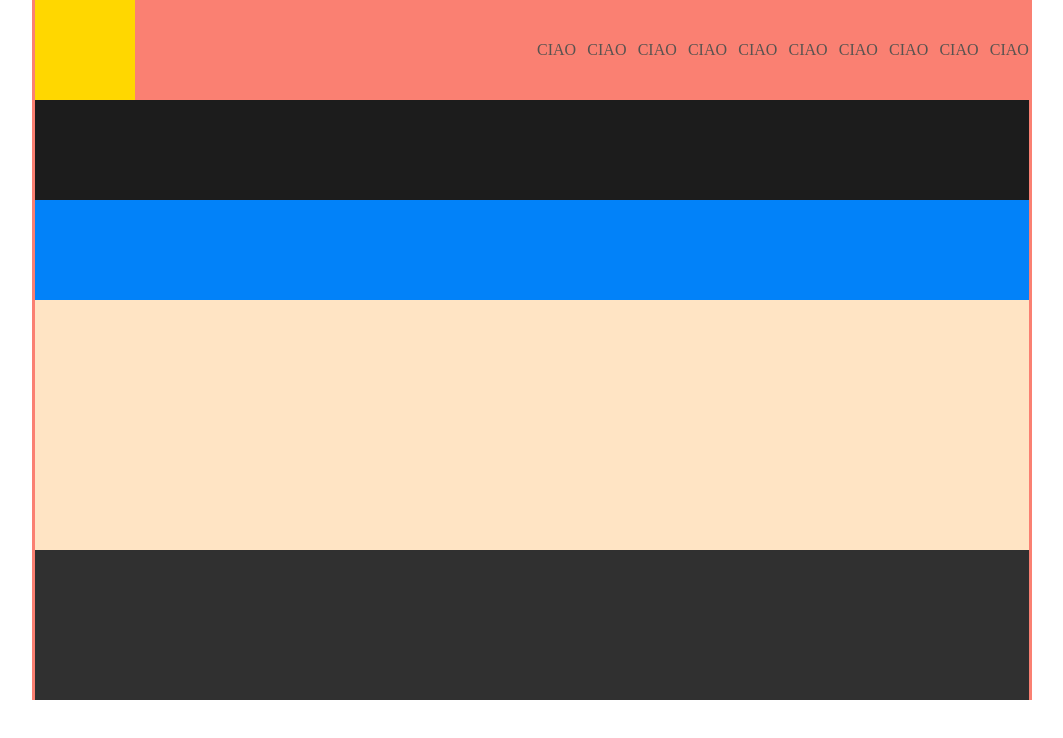
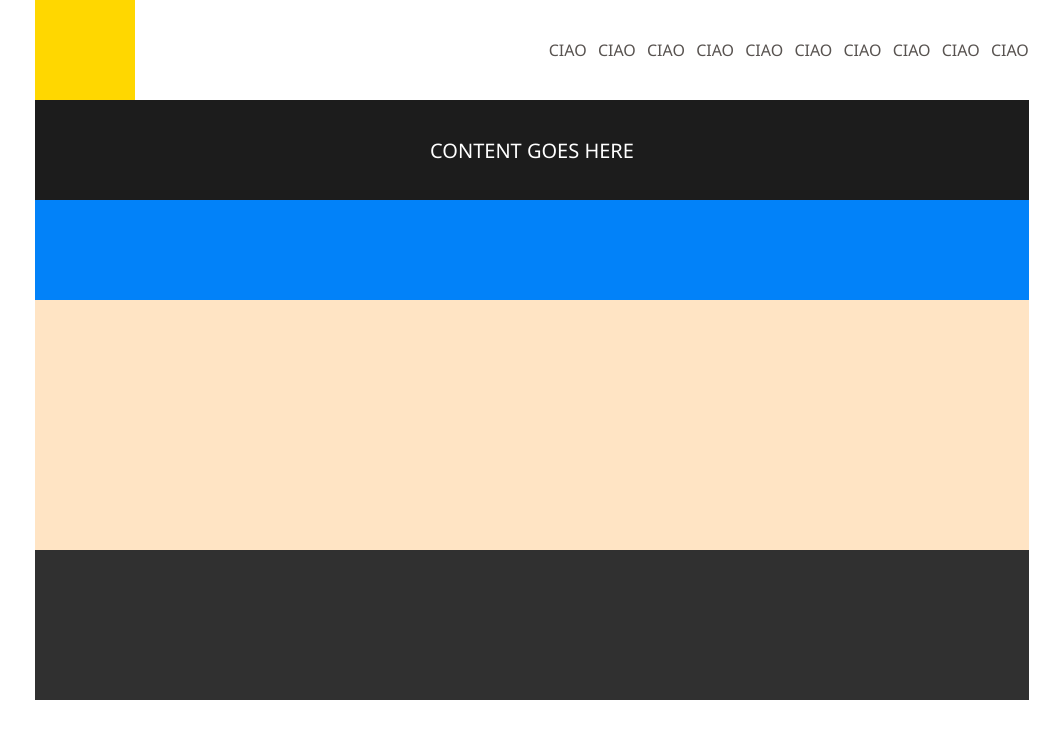
Before and after one commit to Domenic0Ferrari/vite-comics, a Vue app: page / in a window 1280 px wide. Shown: the top 738 px of the page, without its empty margins (108-1171 px from the left). Built offline with nearby package versions, Linux system fonts and the light colour scheme.

Commit message:
add "main-top"

```diff
--- a/src/assets/style/general.scss
+++ b/src/assets/style/general.scss
@@ -1,2 +1 @@
 @use './partials/reset';
-@use './partials/container'
--- a/src/assets/style/partials/_container.scss
+++ b/src/assets/style/partials/_container.scss
@@ -2,5 +2,4 @@
     max-width: 1000px;
     padding-inline: 0.2rem;
     margin-inline: auto;
-    background-color: salmon;
 }
--- a/src/assets/style/partials/_reset.scss
+++ b/src/assets/style/partials/_reset.scss
@@ -2,4 +2,18 @@
     margin: 0;
     padding: 0;
     box-sizing: border-box;
+    font-family: 'Segoe UI', Tahoma, Geneva, Verdana, sans-serif;
 }
+
+ul {
+    list-style: none;
+}
+
+a {
+    text-decoration: none;
+}
+
+span {
+    color: white;
+    font-size: 20px;
+}
--- a/src/components/ComicHeader.vue
+++ b/src/components/ComicHeader.vue
@@ -50,6 +50,7 @@ header {
 
     .container {
         @include container_general;
+        background-color: #FFFF;
         display: flex;
         justify-content: space-between;
         align-items: center;
@@ -63,11 +64,9 @@ header {
 
     ul {
         display: flex;
-        list-style: none;
         gap: .7rem;
 
         a {
-            text-decoration: none;
             color: #585350;
 
             &:hover {
--- a/src/components/ComicMain.vue
+++ b/src/components/ComicMain.vue
@@ -3,7 +3,9 @@
 
 <template>
     <div class="container">
-        <div class="main_top"></div>
+        <div class="main_top">
+            <span class="content"> CONTENT GOES HERE </span>
+        </div>
         <div class="main_bottom"></div>
     </div>
 </template>
@@ -23,5 +25,12 @@
         height: 100px;
         background-color: #0282F9;
     }
+
+    .content {
+        height: 100%;
+        display: flex;
+        align-items: center;
+        justify-content: center;
+    }
 }
 </style>
```
